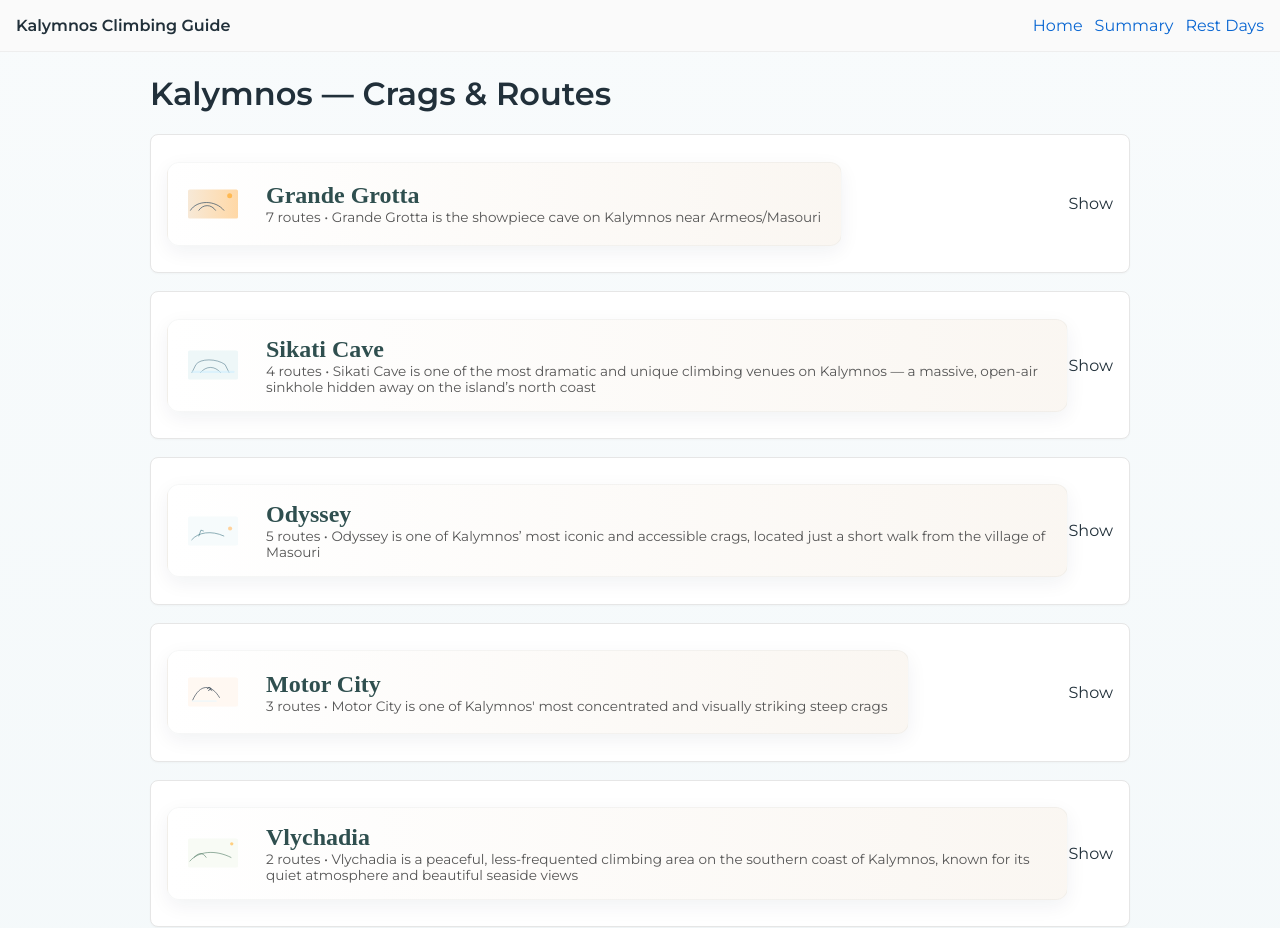
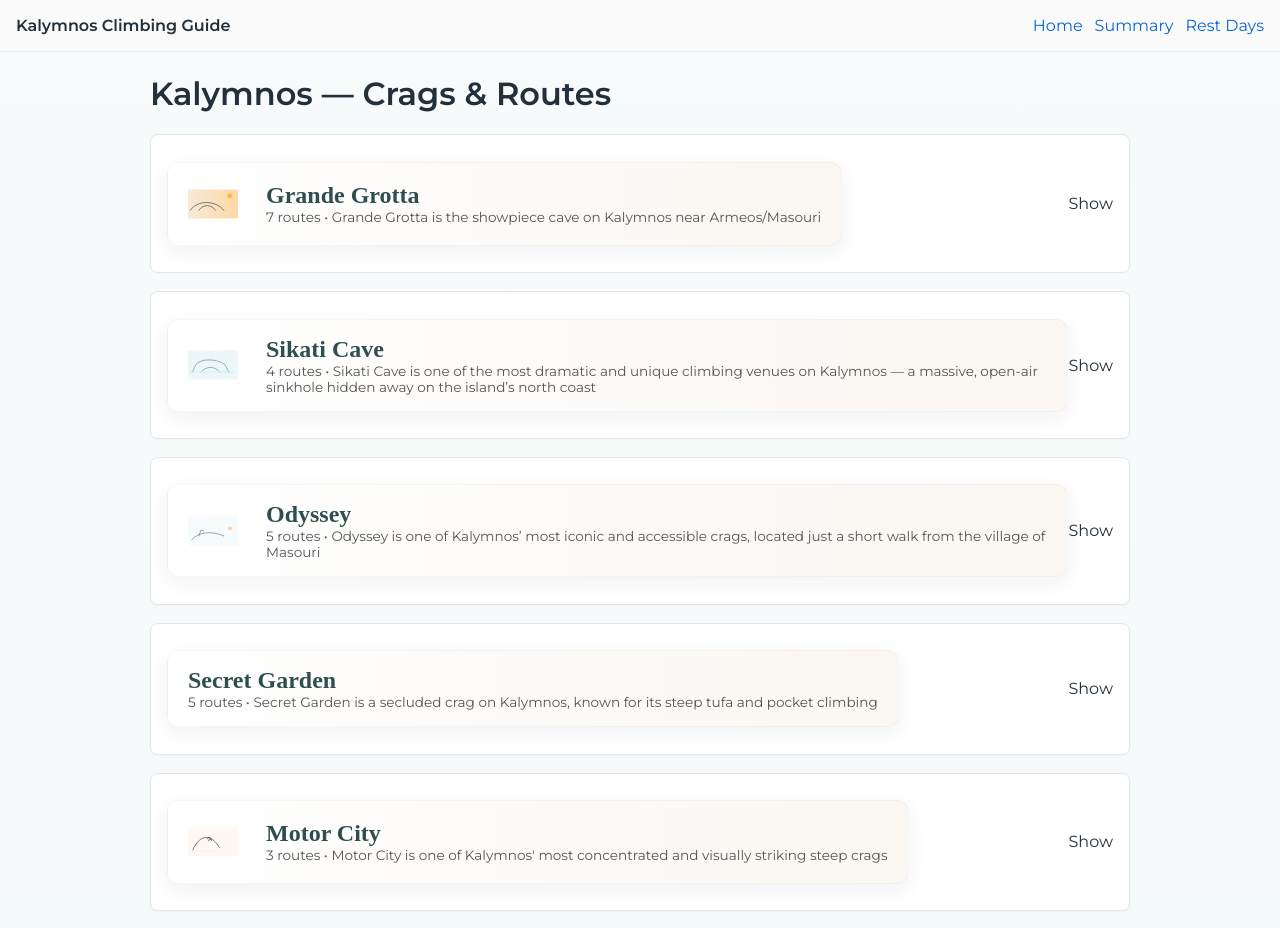
Before and after one commit to RBalezantis/KalymnosClimbingGuide, a React (Vite) app: page /#/ in a window 1280 px wide. Shown: the top 928 px of the page. Built offline with nearby package versions, Linux system fonts and the light colour scheme.

Commit message:
Update crags.js

```diff
--- a/src/data/crags.js
+++ b/src/data/crags.js
@@ -173,6 +173,64 @@ const cragsData = {
         mpLink: "https://www.mountainproject.com/route/107182273/satyros",
         lastChecked: "2025-08-11",
         comment: "Well-rounded tufas; consistently recommended by locals and visitors alike."
+      }
+    ]
+  },
+
+  "Secret Garden": {
+    "image": "${import.meta.env.BASE_URL}images/full/secret-garden-full.jpg",
+    "thumbnailLarge": "${import.meta.env.BASE_URL}images/thumbnails-large/secret-garden-large.jpg",
+    "description": "Secret Garden is a secluded crag on Kalymnos, known for its steep tufa and pocket climbing. It offers excellent climbing in the shade throughout the day, making it an ideal choice for hot weather. The crag is situated in a serene environment and is characterized by athletic, pumpy routes. Approach: 15-minute walk from the main road; expect a bit of a scramble at the end. Sun: Shaded all day. Grade range: 5.10–5.13+. Total routes: ~40.",
+    "climbs": [
+      {
+        "id": "sg-frapogalo",
+        "name": "Frapogalo",
+        "grade": "5.11b",
+        "length": 25,
+        "mpLink": "https://www.mountainproject.com/route/111818165/frapogalo",
+        "cragLink": "https://www.thecrag.com/en/climbing/greece/kalymnos/armeos/route/16280424",
+        "lastChecked": "2025-08-11",
+        "comment": "Popular, sustained tufa climbing with good rests; classic for the grade at this crag."
+      },
+      {
+        "id": "sg-melodrama",
+        "name": "Melodrama",
+        "grade": "5.11c",
+        "length": 25,
+        "mpLink": "https://www.mountainproject.com/route/111818171/melodrama",
+        "cragLink": "https://www.thecrag.com/en/climbing/greece/kalymnos/armeos/route/16280425",
+        "lastChecked": "2025-08-11",
+        "comment": "Fun, pumpy climbing on good holds with a memorable final sequence."
+      },
+      {
+        "id": "sg-ricounet",
+        "name": "Ricounet",
+        "grade": "5.11d",
+        "length": 25,
+        "mpLink": "https://www.mountainproject.com/route/111818177/ricounet",
+        "cragLink": "https://www.thecrag.com/en/climbing/greece/kalymnos/armeos/route/16280426",
+        "lastChecked": "2025-08-11",
+        "comment": "High-quality, technical route with engaging movement; a must-do for the grade."
+      },
+      {
+        "id": "sg-crisis",
+        "name": "Crisis",
+        "grade": "5.11d",
+        "length": 25,
+        "mpLink": "https://www.mountainproject.com/route/111818179/crisis",
+        "cragLink": "https://www.thecrag.com/en/climbing/greece/kalymnos/armeos/route/16280427",
+        "lastChecked": "2025-08-11",
+        "comment": "Excellent, sustained climbing that feels harder than the grade; a local favorite."
+      },
+      {
+        "id": "sg-ballos",
+        "name": "Ballos",
+        "grade": "5.12a",
+        "length": 25,
+        "mpLink": "https://www.mountainproject.com/route/111818182/ballos",
+        "cragLink": "https://www.thecrag.com/en/climbing/greece/kalymnos/armeos/route/16280428",
+        "lastChecked": "2025-08-11",
+        "comment": "A true classic for the grade, with dynamic tufa climbing and an unforgettable finish."
       }
     ]
   },
```
